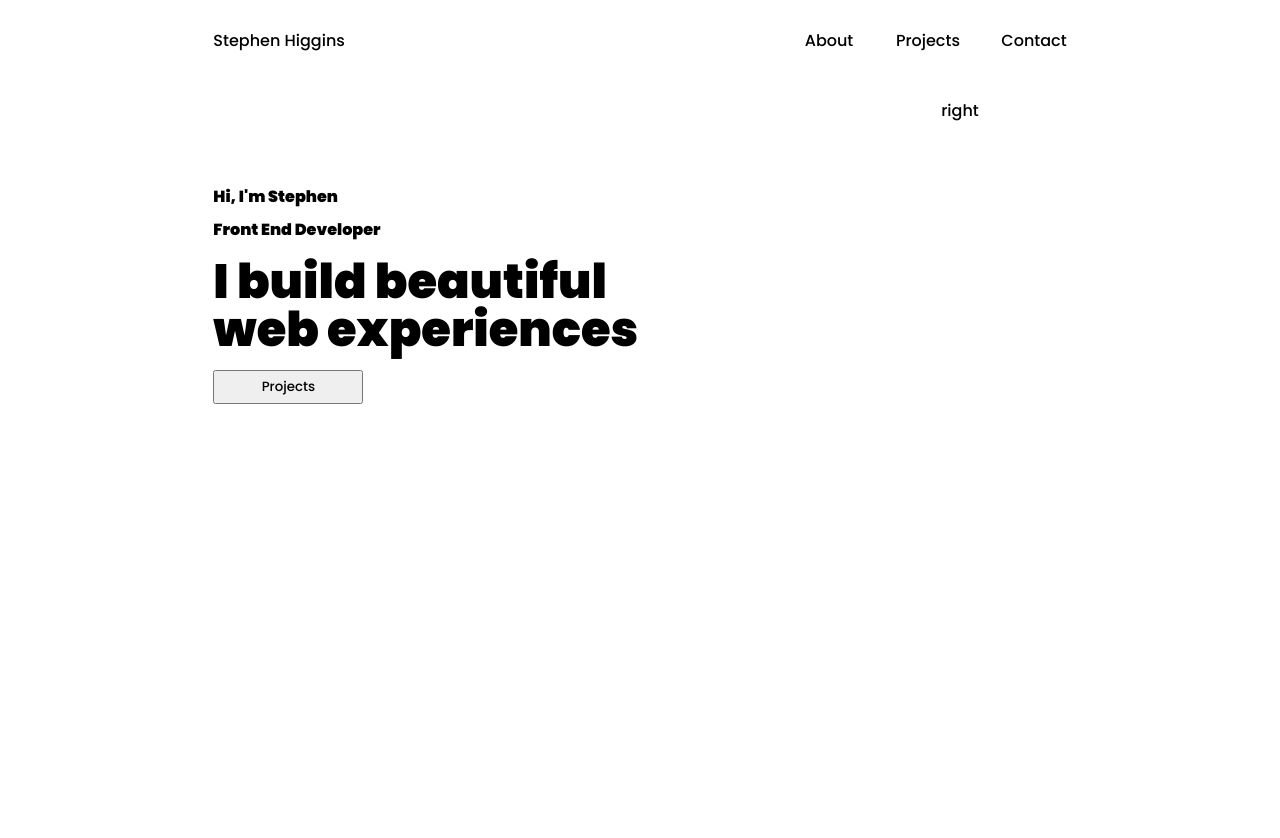
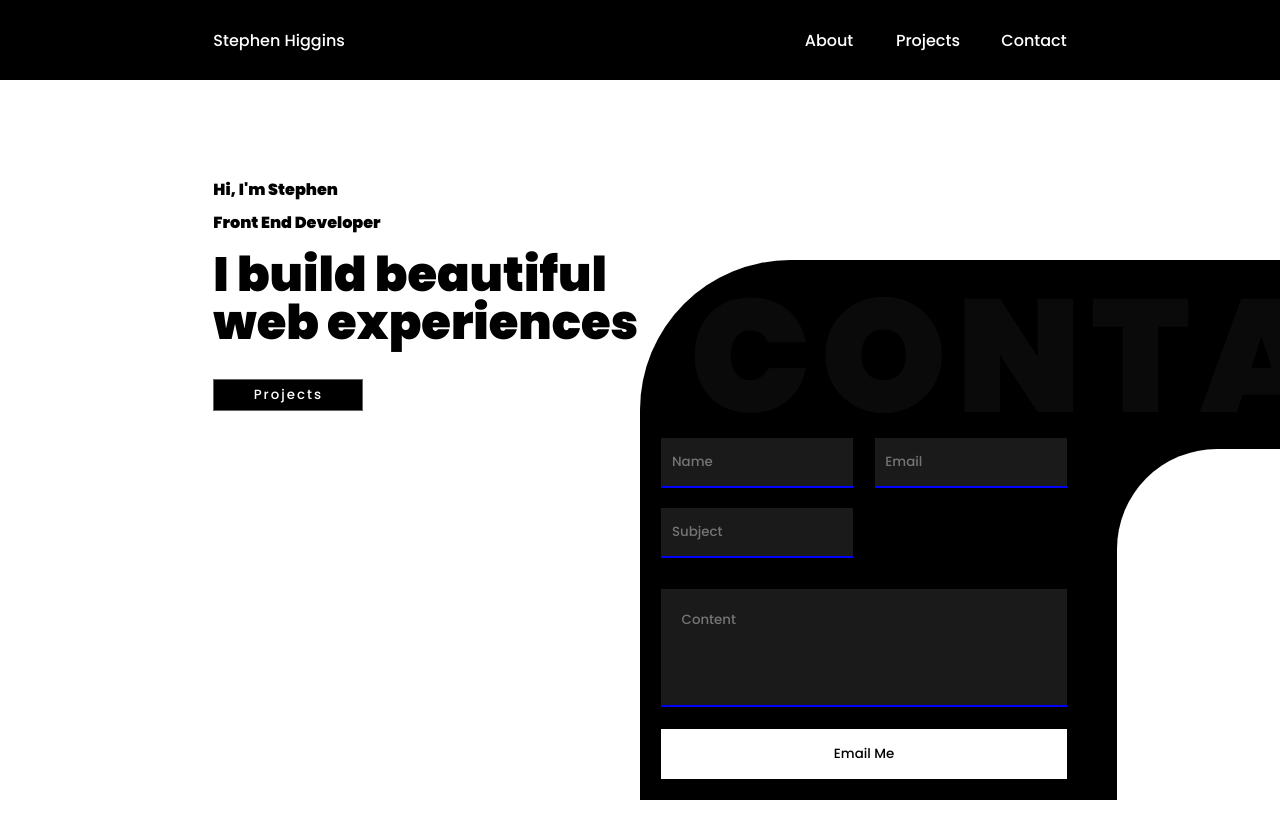
Before and after one commit to Shiggins95/personal_website_2021, a React (Create React App) app: page / in a window 1280 px wide. Shown: the top 838 px of the page. Built offline with nearby package versions, Linux system fonts and the light colour scheme.

Commit message:
contact form added to homepage

```diff
--- a/src/App.jsx
+++ b/src/App.jsx
@@ -3,9 +3,11 @@ import React, { useEffect, useRef, useState } from 'react';
 import { gsap, Power2 } from 'gsap/all';
 import ScrollTrigger from 'gsap/ScrollTrigger';
 import './App.scss';
+import { act } from '@testing-library/react';
 import Section from './components/section';
 import useWindowSize from './hooks/useWindowSize';
 import NavBar from './components/navbar';
+import ContactForm from './components/contactForm';
 
 const images = ['/laptop1.jpg', '/laptop2.jpg', '/laptop3.jpg'];
 
@@ -24,6 +26,7 @@ function App() {
   const subHeadlineRef = useRef();
   const buttonRef = useRef();
   const { height } = useWindowSize();
+  const navbarRef = useRef();
   const currentY = useRef(0);
   const onScroll = () => {
     const { pageYOffset } = window;
@@ -57,6 +60,16 @@ function App() {
       duration: 1,
       ease: Power2.easeIn,
       display: 'none',
+    });
+    gsap.to(navbarRef.current.querySelectorAll('li'), {
+      color: 'white',
+      duration: 0.25,
+      delay: 0.85,
+    });
+    gsap.to(navbarRef.current, {
+      background: 'black',
+      duration: 0,
+      delay: 0.75,
     });
     gsap.to(contentContainer.current, {
       position: 'unset',
@@ -98,6 +111,12 @@ function App() {
       duration: 0.5,
       delay: 2.75,
     });
+    gsap.to(sectionOne.current, {
+      background: 'black',
+      scrub: 1,
+      duration: 1,
+      scrollTrigger: sectionOne.current,
+    });
   };
 
   useEffect(() => {
@@ -108,7 +127,7 @@ function App() {
 
   return (
     <div className="App" ref={appContainer}>
-      <NavBar />
+      <NavBar navbarRef={navbarRef} />
       <div className="scroll" ref={scrollContainer}>
         <div id="loading-page" ref={loadingDiv}>
           {/* loading page */}
@@ -124,7 +143,13 @@ function App() {
               </button>
             </div>
             <div className="right" ref={rightLanding}>
-              right
+              <div className="watermark">
+                <h1>
+                  CONTACT
+                </h1>
+              </div>
+              <div className="white-block" />
+              <ContactForm />
             </div>
           </div>
           <Section img={images[0]} className="first" reactRef={sectionOne} />
--- a/src/App.scss
+++ b/src/App.scss
@@ -34,7 +34,7 @@ img {
     left: 0;
     background: black;
     clip-path: polygon(0 0, 100% 0, 100% 100%, 0% 100%);
-    z-index: 10;
+    z-index: 100;
   }
   .section {
     background: white;
@@ -56,6 +56,7 @@ img {
     z-index: 11;
   }
   .landing {
+    margin-top: 10vh;
     width: 100vw;
     height: 90vh;
     display: grid;
@@ -73,13 +74,135 @@ img {
         grid-area: heading;
       }
       button {
+        margin-top: 1rem;
         width: 150px;
         padding: 5px;
         cursor: pointer;
+        background: black;
+        color: white;
+        letter-spacing: 2px;
+        border: 1px solid #666666;
       }
     }
     .right {
       grid-column: 7 / 13;
+      grid-row: 4 / 13;
+      display: grid;
+      grid-template-rows: repeat(7, 1fr);
+      grid-template-columns: repeat(6, 1fr);
+      grid-gap: 50px 0;
+      width: 100%;
+      height: 100%;
+      background: black;
+      border-top-left-radius: 150px;
+      .watermark {
+        grid-row: 1 / 3;
+        grid-column: 1 / 7;
+        margin-left: 50px;
+        display: flex;
+        justify-items: flex-start;
+        text-align: left;
+        color: rgba(255,255,255,0.04);
+        h1 {
+          text-align: right;
+          font-size: 10rem;
+          line-height: 10rem;
+          letter-spacing: 10px;
+        }
+      }
+      .white-block {
+        grid-column: 5 / 7;
+        grid-row: 3 / 8;
+        margin-left: 50px;
+        margin-top: 20px;
+        background: white;
+        border-top-left-radius: 100px;
+      }
+      .contact-form {
+        grid-column: 1 / 5;
+        grid-row: 3 / 8;
+        display: grid;
+        grid-template-columns: 1fr 1fr;
+        grid-template-rows: repeat(5, 1fr);
+        .input {
+          position: relative;
+          width: 100%;
+          //background: red;
+          display: flex;
+          justify-content: flex-end;
+          align-items: center;
+          input, textarea {
+            resize: none;
+            color: white;
+            padding: 5%;
+            width: 90%;
+            height: 50px;
+            background: rgba(255,255,255,0.1);
+            border: none;
+            border-bottom: 2px solid blue;
+            &:focus{
+              outline: none;
+              border-bottom: 3px solid green;
+            }
+          }
+          label {
+            top: -5px;
+            position: absolute;
+            color: white;
+            left: 10%;
+            &::after {
+              content: '  *';
+              color: blue;
+              font-size: 1.5rem;
+              position: absolute;
+              top: -10px;
+              left: calc(100% + 5px);
+            }
+          }
+          .error {
+            border-bottom: 2px solid red;
+          }
+          .display-label {
+            display: block;
+          }
+          .hide-label {
+            display: none;
+          }
+        }
+        .content {
+          grid-column: 1 / 3;
+          grid-row: 3 / 5;
+          padding: 5% 0 0 5%;
+          label {
+            left: 5%;
+            top: 0;
+          }
+          textarea {
+            width: 100%;
+            height: 100%;
+          }
+          //justify-content: flex-start;
+          //label {
+          //  left: 5%;
+          //}
+          //input {
+          //  width: 100%;
+          //}
+        }
+        .submit-button {
+          height: 100%;
+          grid-column: 1 / 3;
+          button {
+            height: 50px;
+            width: 95%;
+            margin: 5%;
+            background: white;
+            color: black;
+            border: none;
+            cursor: pointer;
+          }
+        }
+      }
     }
   }
 }
--- /dev/null
+++ b/src/components/contactForm.jsx
@@ -0,0 +1,149 @@
+import React, { useRef, useState } from 'react';
+import { gsap } from 'gsap/all';
+
+const startingValues = {
+  name: '',
+  email: '',
+  subject: '',
+  content: '',
+};
+
+const ContactForm = () => {
+  const [values, setValues] = useState(startingValues);
+  const labelRefs = {
+    name: useRef(),
+    email: useRef(),
+    subject: useRef(),
+    content: useRef(),
+  };
+  const [clickedLabels, setClickedLabels] = useState({
+    name: false,
+    email: false,
+    subject: false,
+    content: false,
+  });
+  const [missingValues, setMissingValues] = useState({
+    name: false,
+    email: false,
+    subject: false,
+    content: false,
+  });
+
+  const showLabel = (id) => {
+    if (clickedLabels[id]) {
+      return;
+    }
+    setClickedLabels({ ...clickedLabels, [id]: true });
+    gsap.from(labelRefs[id].current, {
+      y: 25,
+      opacity: 0,
+      duration: 0.25,
+    });
+  };
+
+  const handleSubmit = (event) => {
+    event.preventDefault();
+    console.log('VALUES: ', values);
+    const validation = {};
+    let missingValue = false;
+    Object.keys(values).forEach((key) => {
+      const currentValue = values[key];
+      if (!currentValue) {
+        validation[key] = true;
+        missingValue = true;
+      } else {
+        validation[key] = false;
+      }
+    });
+    console.log('NEW MISSING', validation);
+    setMissingValues({ ...missingValues, ...validation });
+    if (missingValue) {
+      return;
+    }
+
+    setValues({ ...startingValues });
+  };
+
+  return (
+    <div className="contact-form">
+      <div className="name input">
+        <label htmlFor="name" ref={labelRefs.name} className={clickedLabels.name ? 'display-label' : 'hide-label'}>Name</label>
+        <input
+          value={values.name}
+          className={missingValues.name ? 'error' : ''}
+          type="text"
+          id="name"
+          name="name"
+          onClick={() => showLabel('name')}
+          placeholder={clickedLabels.name ? '' : 'Name'}
+          onChange={(event) => setValues({ ...values, name: event.target.value })}
+        />
+      </div>
+      <div className="email input">
+        <label
+          htmlFor="name"
+          ref={labelRefs.email}
+          className={clickedLabels.email ? 'display-label' : 'hide-label'}
+        >
+          Email
+        </label>
+        <input
+          value={values.email}
+          className={missingValues.email ? 'error' : ''}
+          type="text"
+          id="email"
+          name="email"
+          onClick={() => showLabel('email')}
+          placeholder={clickedLabels.email ? '' : 'Email'}
+          onChange={(event) => setValues({ ...values, email: event.target.value })}
+        />
+      </div>
+      <div className="subject input">
+        <label
+          htmlFor="subject"
+          ref={labelRefs.subject}
+          className={clickedLabels.subject ? 'display-label' : 'hide-label'}
+        >
+          Subject
+        </label>
+        <input
+          value={values.subject}
+          className={missingValues.subject ? 'error' : ''}
+          type="text"
+          id="subject"
+          name="subject"
+          onClick={() => showLabel('subject')}
+          placeholder={clickedLabels.subject ? '' : 'Subject'}
+          onChange={(event) => setValues({ ...values, subject: event.target.value })}
+        />
+      </div>
+      <br />
+      <div className="content input">
+        <label
+          htmlFor="content"
+          ref={labelRefs.content}
+          className={clickedLabels.content ? 'display-label' : 'hide-label'}
+        >
+          Content
+        </label>
+        <textarea
+          value={values.content}
+          className={missingValues.content ? 'error' : ''}
+          rows={10}
+          id="content"
+          name="content"
+          onClick={() => showLabel('content')}
+          placeholder={clickedLabels.content ? '' : 'Content'}
+          onChange={(event) => setValues({ ...values, content: event.target.value })}
+        />
+      </div>
+      <div className="submit-button">
+        <button type="button" onClick={handleSubmit}>Email Me</button>
+      </div>
+    </div>
+  );
+};
+
+ContactForm.propTypes = {};
+
+export default ContactForm;
--- a/src/components/navbar.jsx
+++ b/src/components/navbar.jsx
@@ -1,11 +1,11 @@
 import React from 'react';
-// import PropTypes from 'prop-types';
+import PropTypes from 'prop-types';
 import '../styles/navbar.scss';
 
-const NavBar = () => {
+const NavBar = ({ navbarRef }) => {
   console.log('navbar');
   return (
-    <div className="navigation">
+    <div className="navigation" ref={navbarRef}>
       <div className="logo-name">
         <p>Stephen Higgins</p>
       </div>
@@ -20,6 +20,9 @@ const NavBar = () => {
   );
 };
 
-NavBar.propTypes = {};
+NavBar.propTypes = {
+  // eslint-disable-next-line react/forbid-prop-types
+  navbarRef: PropTypes.object.isRequired,
+};
 
 export default NavBar;
--- a/src/styles/navbar.scss
+++ b/src/styles/navbar.scss
@@ -3,14 +3,25 @@
   height: 10vh;
   display: grid;
   grid-template-columns: repeat(12, 1fr);
+  position: fixed;
+  z-index: 101;
   .logo-name {
-    grid-column: 3 / 6;
+    cursor: pointer;
+    grid-column: 1 / 7;
     height: 100%;
-    display: flex;
-    justify-content: flex-start;
+    display: grid;
+    grid-row: 1/ 2;
+    grid-template-columns: repeat(6, 1fr);
     align-items: center;
+    z-index: 101;
+    color: white;
+    p {
+      grid-column: 3 / 7;
+    }
   }
   .links {
+    z-index: 98;
+    grid-row: 1/ 2;
     grid-column: 8 / 11;
     ul {
       height: 100%;
```
Also changed, not shown: .eslintrc.js.
